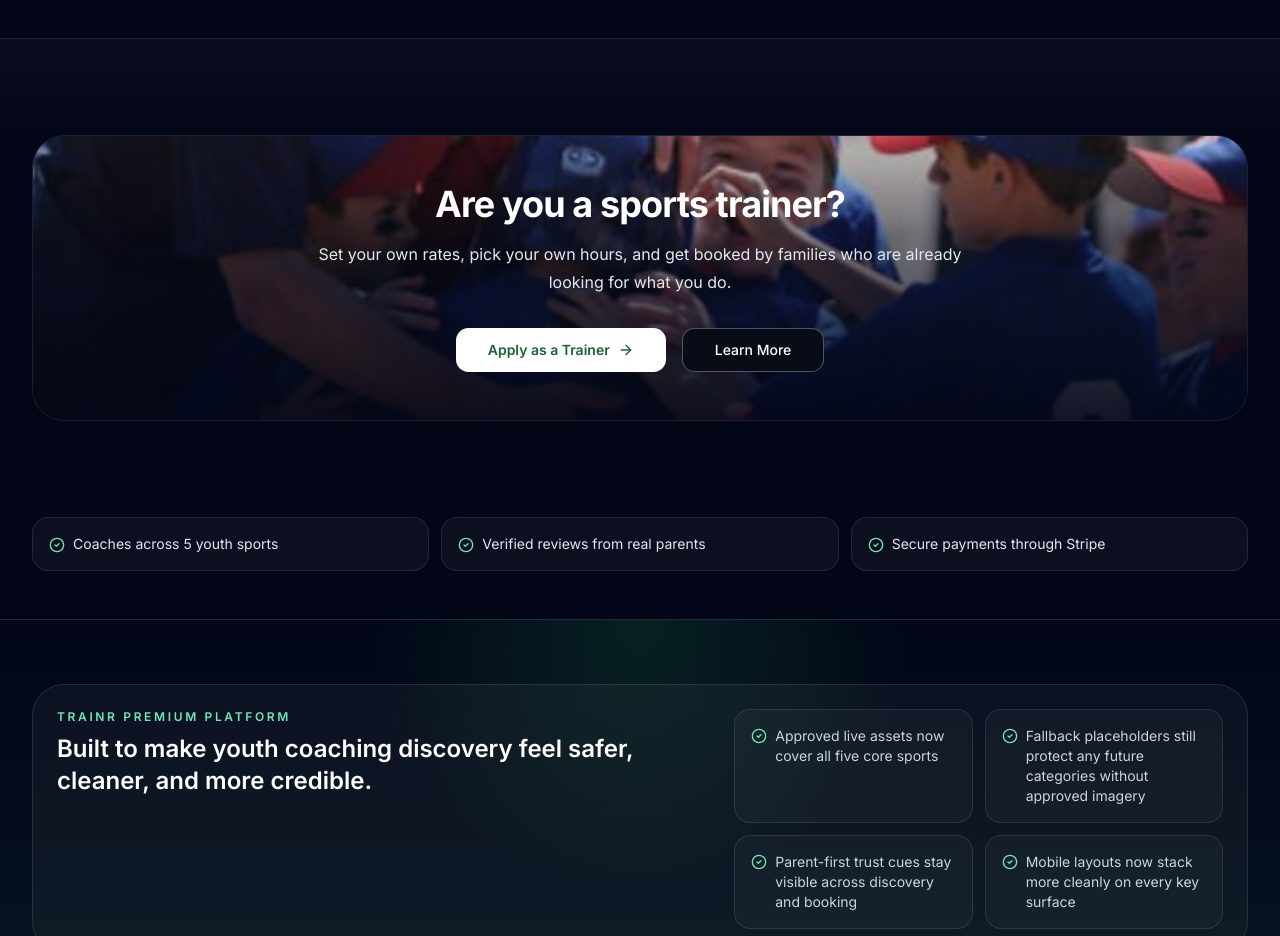
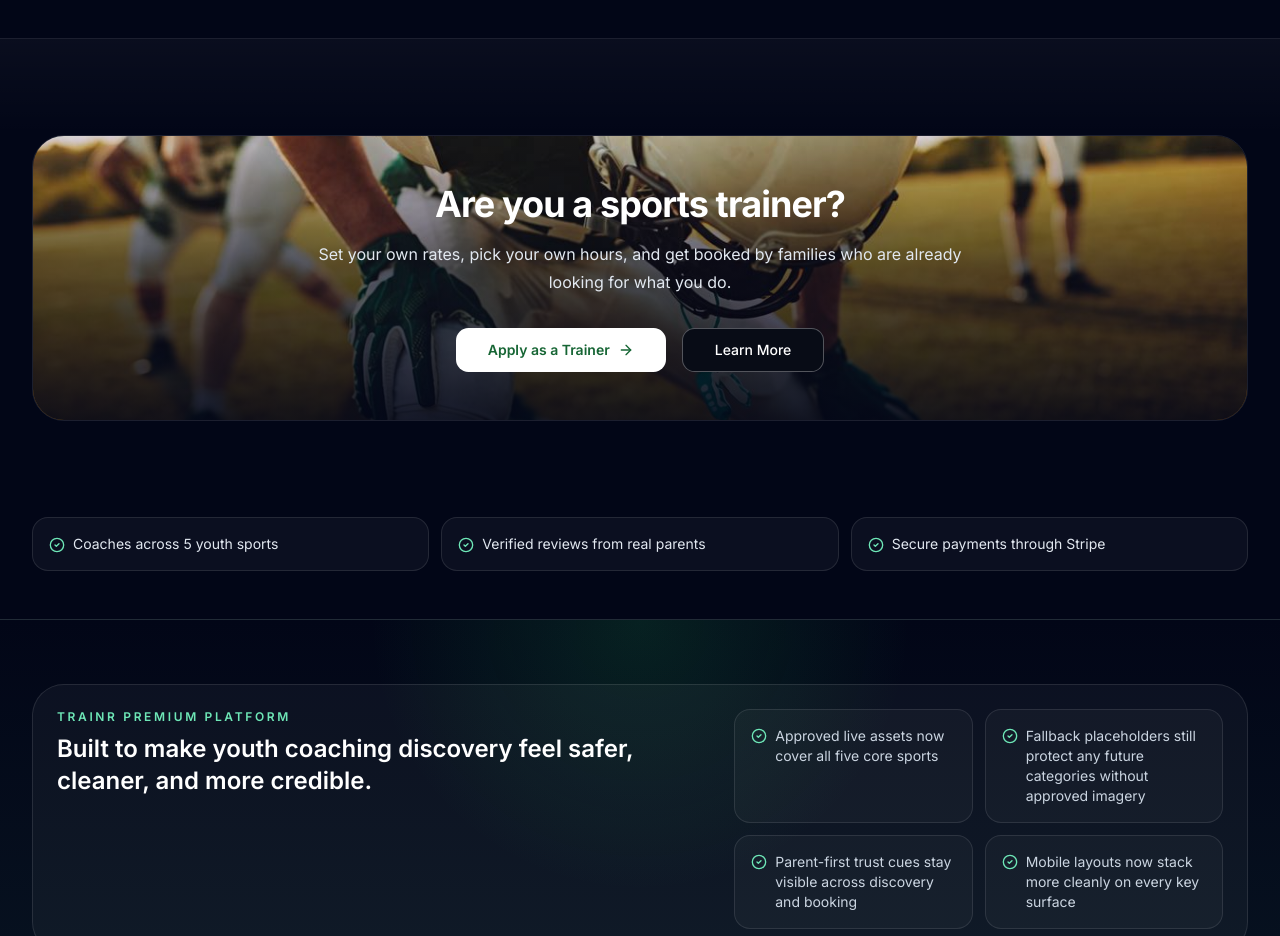
Before and after one commit to StylereTech/trainr, a Next.js app: page / in a window 1280 px wide. Shown: the part 3860-4796 px from the top of the page. Built offline with nearby package versions, Linux system fonts and the light colour scheme; no server answers.

Commit message:
fix: dynamic browse images per sport, football homepage, new baseball images

```diff
--- a/src/app/browse/page.tsx
+++ b/src/app/browse/page.tsx
@@ -11,7 +11,7 @@ import { Select, SelectContent, SelectItem, SelectTrigger, SelectValue } from '@
 import Image from 'next/image'
 import { SlidersHorizontal, X, MapPin, Loader2, Trophy, Sparkles, ShieldCheck, ArrowRight, Search, Star, CheckCircle2, LayoutGrid } from 'lucide-react'
 import { SPORTS } from '@/lib/utils'
-import { TRAINR_IMAGE_CATALOG } from '@/lib/trainr-media'
+import { getSportVisual, TRAINR_IMAGE_CATALOG } from '@/lib/trainr-media'
 
 interface Trainer {
   id: string
@@ -110,7 +110,7 @@ function BrowsePage() {
   return (
     <div className="min-h-screen bg-slate-950 text-white">
       <div className="site-hero border-b border-white/10">
-        <Image src={TRAINR_IMAGE_CATALOG.football.hero.src} alt={TRAINR_IMAGE_CATALOG.football.hero.alt} fill priority className="object-cover" />
+        <Image src={getSportVisual(filters.sport || 'football').src} alt={getSportVisual(filters.sport || 'football').alt} fill priority className="object-cover" />
         <div className="hero-overlay" />
         <div className="hero-mesh" />
         <div className="container relative py-10 md:py-14">
@@ -141,8 +141,8 @@ function BrowsePage() {
             <div className="premium-shell p-0">
               <div className="relative overflow-hidden rounded-[2rem]">
                 <Image
-                  src={TRAINR_IMAGE_CATALOG.football.hero.src}
-                  alt={TRAINR_IMAGE_CATALOG.football.hero.alt}
+                  src={getSportVisual(filters.sport || 'football').src}
+                  alt={getSportVisual(filters.sport || 'football').alt}
                   width={1200}
                   height={1200}
                   className="h-[300px] w-full object-contain"
--- a/src/app/page.tsx
+++ b/src/app/page.tsx
@@ -347,8 +347,8 @@ export default function HomePage() {
         <div className="container">
           <div className="relative overflow-hidden rounded-[2rem] border border-white/10">
             <Image
-              src="/images/trainr/custom/coach-team-huddle.jpg"
-              alt="Coach celebrating with youth baseball team in a group huddle"
+              src="/images/trainr/football-hero.jpg"
+              alt="Youth football athletes running a coached agility drill on turf"
               fill
               className="object-cover"
             />
```
Also changed, not shown: public/images/trainr/baseball-hero-alt.jpg, public/images/trainr/baseball-hero.jpg.
